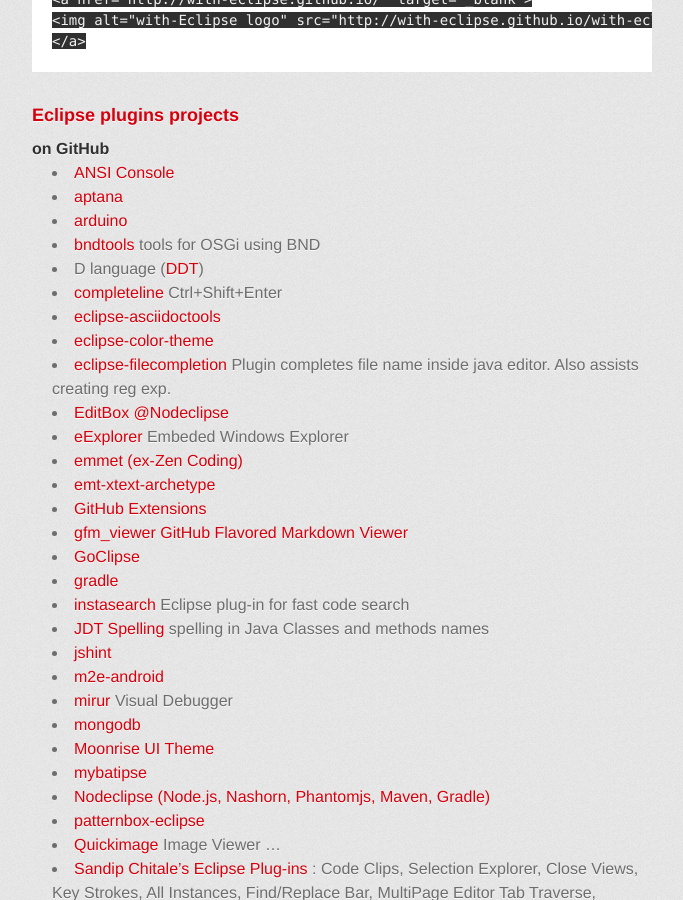
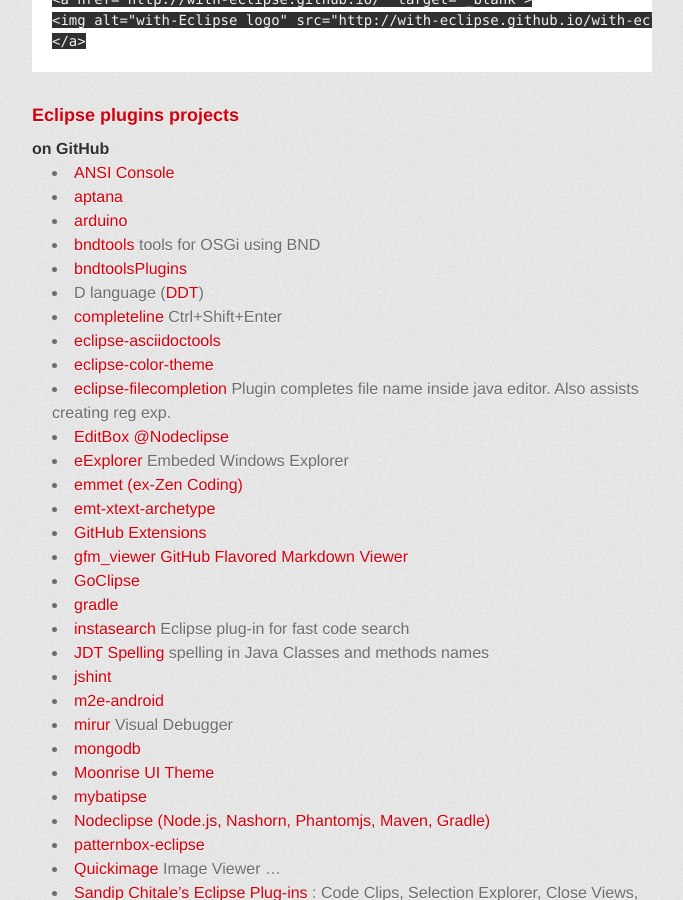
Before and after one commit to with-Eclipse/with-eclipse.github.io, a Jekyll site: the page built from index.md, in a window 1280 px wide and 900 px high, scrolled down 1967 px. Shown: the whole window, without its empty margins (298-981 px from the left). Built offline with Jekyll 4.4.1, drawn with Linux system fonts in a browser that asks for light colours; Markdown is read by kramdown in place of the engine named in the settings; comment, search, counter and statistics services are not loaded.

Commit message:
bndtoolsPlugins
ref https://github.com/fhuberts/bndtoolsPlugins/pull/1

```diff
--- a/index.md
+++ b/index.md
@@ -97,6 +97,7 @@ Just use code snippet below:
 - [aptana](https://github.com/aptana/studio3)
 - [arduino](https://github.com/jantje/arduino-eclipse-plugin)
 - [bndtools](https://github.com/bndtools/bndtools) tools for OSGi using BND
+- [bndtoolsPlugins](https://github.com/fhuberts/bndtoolsPlugins)
 - D language ([DDT](https://github.com/bruno-medeiros/DDT))
 - [completeline](https://github.com/henri5/completeline) <kbd>Ctrl+Shift+Enter</kbd>
 - [eclipse-asciidoctools](https://github.com/awltech/eclipse-asciidoctools)
```
